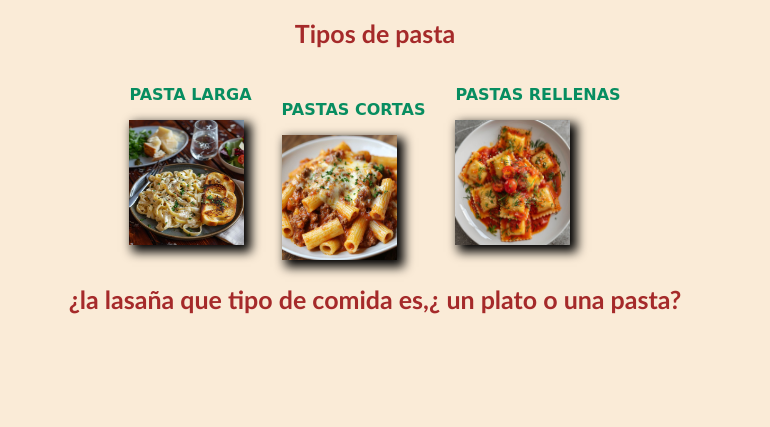
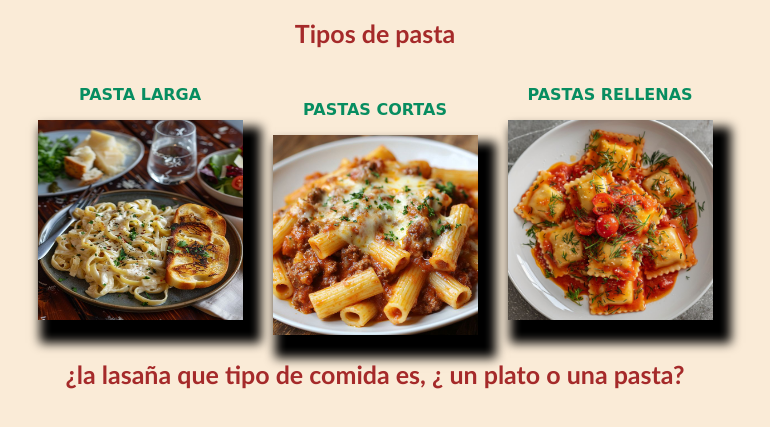
Before and after one commit to danielavbautista008-pixel/repaso-2, a plain HTML site: page index.html in a window 1280 px wide. Shown: the part 121-548 px from the top of the page, without its empty margins (265-1035 px from the left). Drawn offline with Linux system fonts and the light colour scheme.

Commit message:
tamaño imagenes

```diff
--- a/style.css
+++ b/style.css
@@ -30,21 +30,21 @@ h2 {
 }
 
 .imlarga {
-    width: 115px;
-    height: 125px;
-    box-shadow: 5px 5px 10px 2px black;
+    width: 205px;
+    height: 200px;
+    box-shadow: 10px 15px 10px 8px black;
 }
 
 .imcortas {
-    width: 115px;
-    height: 125px;
-    box-shadow: 5px 5px 10px 2px black;
+    width: 205px;
+    height: 200px;
+    box-shadow: 10px 15px 10px 8px black;
 }
 
 .imrellenas {
-    width: 115px;
-    height: 125px;
-    box-shadow: 5px 5px 10px 2px black;
+    width: 205px;
+    height: 200px;
+    box-shadow: 10px 15px 10px 8px black;
 }
 
 .contenidos {
```
Also changed, not shown: index.html (+1 -1 lines).
